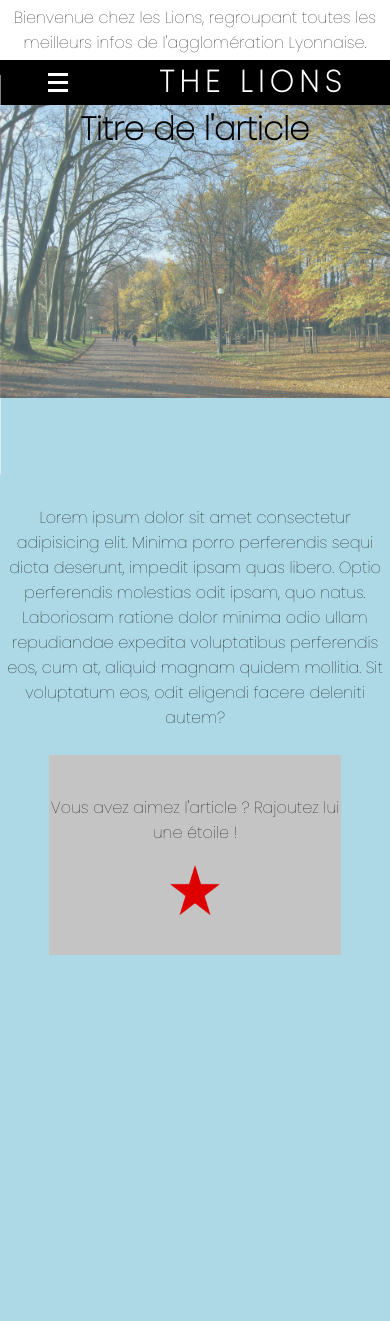
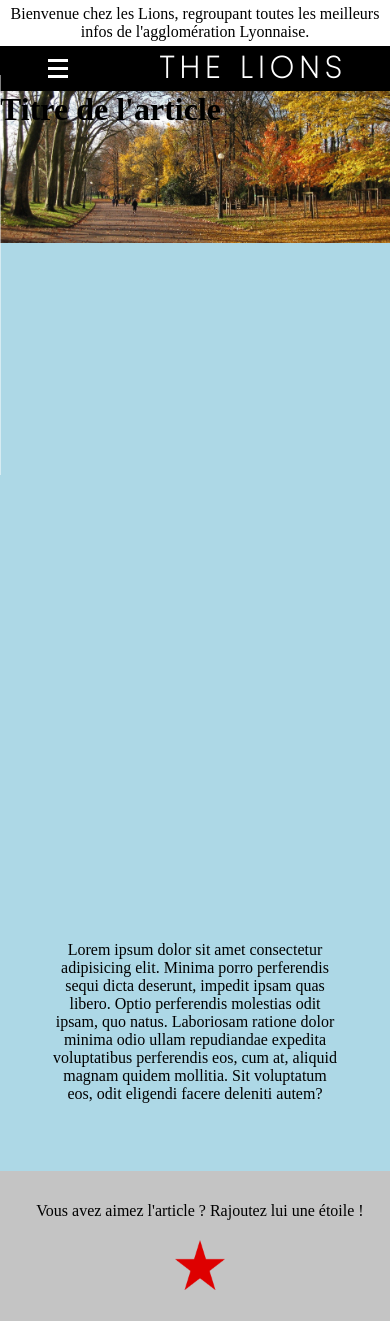
Before and after one commit to ValentinGaudin/Les-Lions, a PHP site: page /main/Article/article_default.php in a window 390 px wide. Before the commit the page ends 955 px from the top, so only its background shows below. Run offline with PHP 8.4, Linux system fonts and the light colour scheme.

Commit message:
background image responsive

```diff
--- a/main/Article/article_default.php
+++ b/main/Article/article_default.php
@@ -6,12 +6,7 @@
         <meta http-equiv="X-UA-Compatible" content="IE=edge">
         <meta name="viewport" content="width=device-width, initial-scale=1">
         <title>The Lions</title>
-
-        <link rel="stylesheet" type="text/css" href="/public/header.css">
         <link rel="stylesheet" type="text/css" href="/public/styleArticle.css">
-        <link rel="stylesheet" type="text/css" href="/public/indexStyle.css">
-        <link rel="stylesheet" type="text/css" href="/public/styleArticle.css">
-
         <link rel="preconnect" href="https://fonts.googleapis.com">
         <link rel="preconnect" href="https://fonts.gstatic.com" crossorigin>
         <link href="https://fonts.googleapis.com/css2?family=Open+Sans&family=Poppins:wght@100&display=swap" rel="stylesheet">
@@ -21,14 +16,14 @@
         ?>
 </head>
 
-<?php include ("../header.php");?>
+
 
 <body>
+<?php include ("../header.php");?>
 <div class='article_details'>
 
-    <div class='article_image'>
+    <div class='article_titre'>
         <h1>Titre de l'article</h1>
-        <img src="../../images/Parcdelatetedor01.jpg" alt="photo allée du parc"\>
     </div>
 
     <div class='article_contenu'>
--- a/main/Article/main_page_article.php
+++ b/main/Article/main_page_article.php
@@ -5,9 +5,7 @@
         <meta http-equiv="X-UA-Compatible" content="IE=edge">
         <meta name="viewport" content="width=device-width, initial-scale=1">
         <title>The Lions</title>
-
         <link rel="stylesheet" type="text/css" href="/public/mainPageArticle.css">
-
         <link rel="preconnect" href="https://fonts.googleapis.com">
         <link rel="preconnect" href="https://fonts.gstatic.com" crossorigin>
         <link href="https://fonts.googleapis.com/css2?family=Open+Sans&family=Poppins:wght@100&display=swap" rel="stylesheet">
@@ -17,7 +15,7 @@
         ?>
 </head>
 
-<?php include("../header.php"); ?>
+ <?php include("../header.php"); ?>
 
 <body>
 
--- a/main/header.php
+++ b/main/header.php
@@ -1,23 +1,6 @@
 <!DOCTYPE html>
-<html lang="en">
-
-<head>
-        <meta charset="utf-8">
-        <meta http-equiv="X-UA-Compatible" content="IE=edge">
-        <meta name="viewport" content="width=device-width, initial-scale=1">
-        <title>The Lions</title>
-
-        <link rel="stylesheet" type="text/css" href="/public/header.css">
-
-        <link rel="preconnect" href="https://fonts.googleapis.com">
-        <link rel="preconnect" href="https://fonts.gstatic.com" crossorigin>
-        <link href="https://fonts.googleapis.com/css2?family=Open+Sans&family=Poppins:wght@100&display=swap" rel="stylesheet">
-        <?php
-        // set the default timezone to use.
-        date_default_timezone_set('Etc/GMT+11');
-        ?>
-</head>
-
+<html>
+<link rel="stylesheet" type="text/css" href="/public/header.css">
 <header>
     <div class="banniere">
         <section class="bann">
@@ -54,3 +37,4 @@
     </div>
     <script src="/script/script.js"></script>
 </header>
+</html>
--- a/public/styleArticle.css
+++ b/public/styleArticle.css
@@ -4,43 +4,26 @@
     box-sizing: border-box;
 }
 
-/*.article_details {
+
+.article_titre  {
     display: flex;
-    flex-direction: column;
-}
-*/
-.article_image img {
-    position: absolute;
-    top: 0;
-    left: 0;
-    max-width: 100%;
-    height: auto;
-    opacity: 0.6;
-}
-
-.article_image  {
-
-    position: relative;
-    overflow: hidden;
-    text-align: center;
+    background-image:url("../../images/Parcdelatetedor01.jpg");
+    background-size : contain;
+    background-repeat: no-repeat;
     width: 100%;
-    height: 400px;
-}
-
-.article_image h1 {
-    position: relative;
-    z-index: 2;
+    min-height: 800px;
 }
 
 .article_contenu {
+    padding: 50px;
     text-align: center;
 }
 
 .article_notation{
     text-align: center;
     background-color: rgb(196,196,196);
-    width: 75%;
-    height: 200px;
+    width: 400px;
+    height: 150px;
     margin:auto;
     display: flex;
     flex-direction: column;
```
Also changed, not shown: images/Parcdelatetedor01.jpg.
